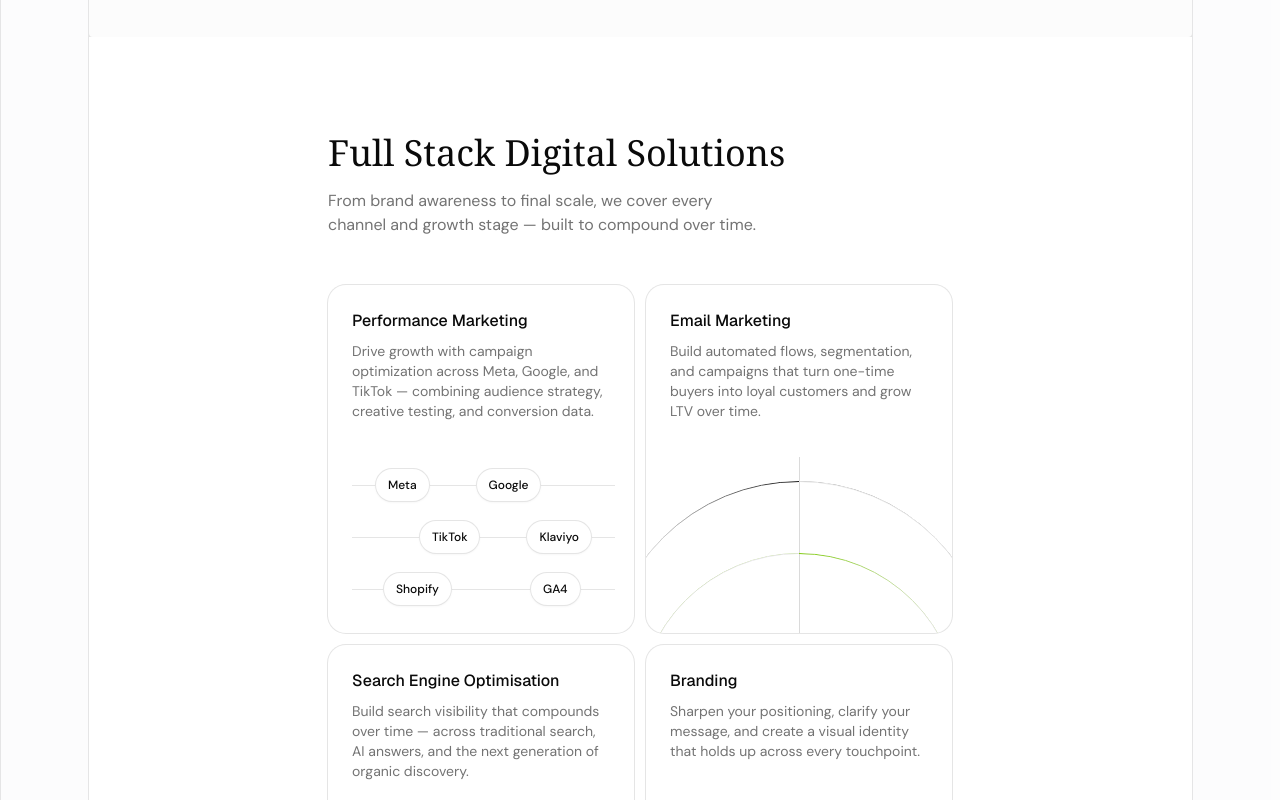
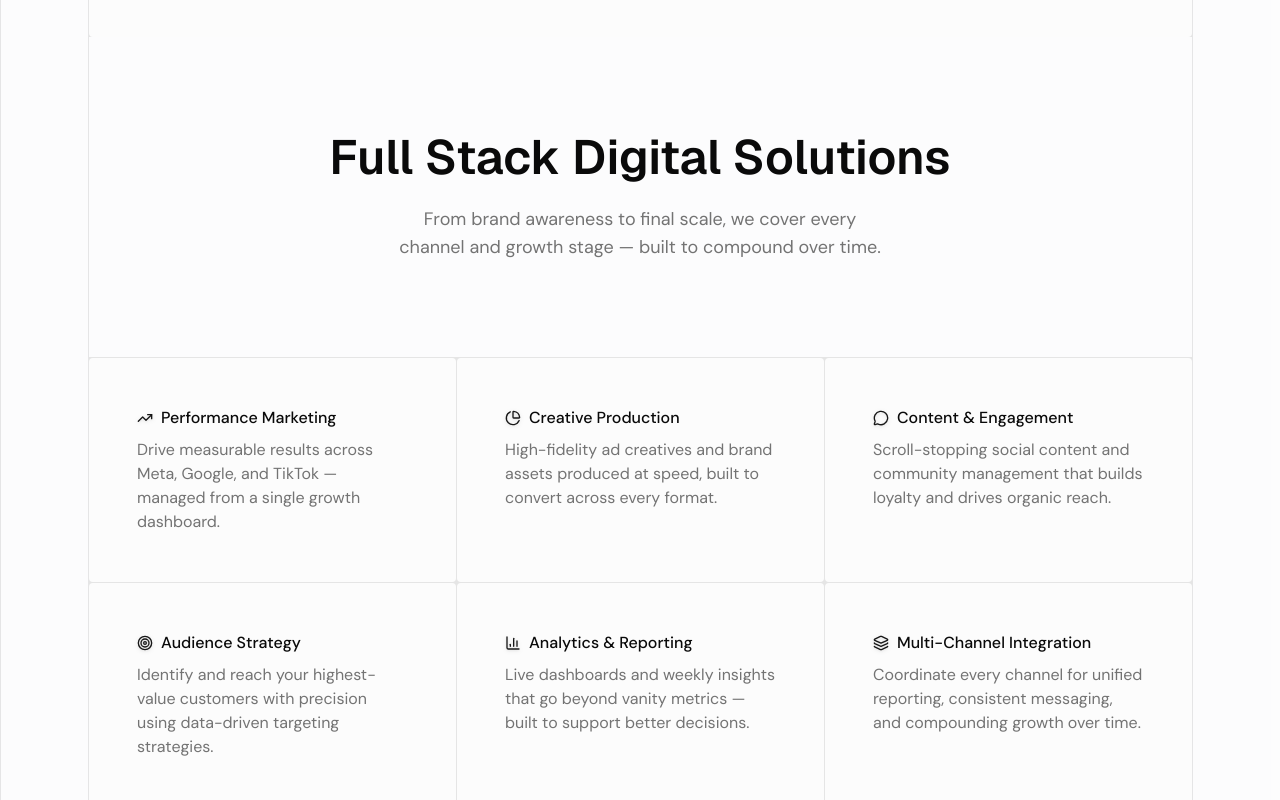
Before and after one commit to toggle-workspace/toggle-static, a Next.js app: page / in a window 1280 px wide. Shown: the part 2940-3740 px from the top of the page. Built offline with nearby package versions, Linux system fonts and the light colour scheme.

Commit message:
update design.md and created new components

```diff
--- a/src/app/(frontend)/page.tsx
+++ b/src/app/(frontend)/page.tsx
@@ -1,6 +1,6 @@
 import HeroSection from "@/components/hero-section";
 import Content from "@/components/content-3";
-import Features from "@/components/features-1";
+import ServicesGrid from "@/components/services-grid";
 import FAQs from "@/components/faqs";
 import CallToAction from "@/components/call-to-action";
 import { Spacer } from "@/components/ui/grid";
@@ -25,7 +25,11 @@ export default function HomePage() {
       />
       <Content />
       <Spacer />
-      <Features />
+      <Heading
+        title="Full Stack Digital Solutions"
+        description="From brand awareness to final scale, we cover every channel and growth stage — built to compound over time."
+      />
+      <ServicesGrid />
       <Spacer />
       <FeatureCarousel />
       <Spacer />
--- /dev/null
+++ b/src/components/services-grid.tsx
@@ -0,0 +1,72 @@
+import { SideCol } from "@/components/ui/grid";
+import {
+  TrendingUp,
+  PieChart,
+  MessageCircle,
+  Target,
+  BarChart3,
+  Layers,
+} from "lucide-react";
+
+const SERVICES = [
+  {
+    Icon: TrendingUp,
+    title: "Performance Marketing",
+    description:
+      "Drive measurable results across Meta, Google, and TikTok — managed from a single growth dashboard.",
+  },
+  {
+    Icon: PieChart,
+    title: "Creative Production",
+    description:
+      "High-fidelity ad creatives and brand assets produced at speed, built to convert across every format.",
+  },
+  {
+    Icon: MessageCircle,
+    title: "Content & Engagement",
+    description:
+      "Scroll-stopping social content and community management that builds loyalty and drives organic reach.",
+  },
+  {
+    Icon: Target,
+    title: "Audience Strategy",
+    description:
+      "Identify and reach your highest-value customers with precision using data-driven targeting strategies.",
+  },
+  {
+    Icon: BarChart3,
+    title: "Analytics & Reporting",
+    description:
+      "Live dashboards and weekly insights that go beyond vanity metrics — built to support better decisions.",
+  },
+  {
+    Icon: Layers,
+    title: "Multi-Channel Integration",
+    description:
+      "Coordinate every channel for unified reporting, consistent messaging, and compounding growth over time.",
+  },
+];
+
+export default function ServicesGrid() {
+  return (
+    <div className="@container grid grid-cols-[auto_1fr_auto] lg:grid-cols-[1fr_auto_1fr] bg-border">
+      <SideCol wide />
+      <div className="max-w-276 lg:min-w-276 mx-auto w-full">
+        <div className="@container **:data-grid-content:bg-card/90 **:data-grid-content:h-full **:data-grid-content:rounded @md:grid-cols-2 @2xl:grid-cols-3 grid *:p-[0.5px]">
+          {SERVICES.map(({ Icon, title, description }) => (
+            <div key={title}>
+              <div data-grid-content="true" className="space-y-2 p-6 lg:p-12">
+                <p className="text-foreground flex items-center gap-2 font-medium">
+                  <Icon className="text-primary size-4 drop-shadow" />
+                  {title}
+                </p>
+                <p className="text-muted-foreground">{description}</p>
+              </div>
+            </div>
+          ))}
+        </div>
+      </div>
+      <SideCol />
+    </div>
+  );
+}
```
Also changed, not shown: 1 other file (tests, documents, lock files or other folders).
